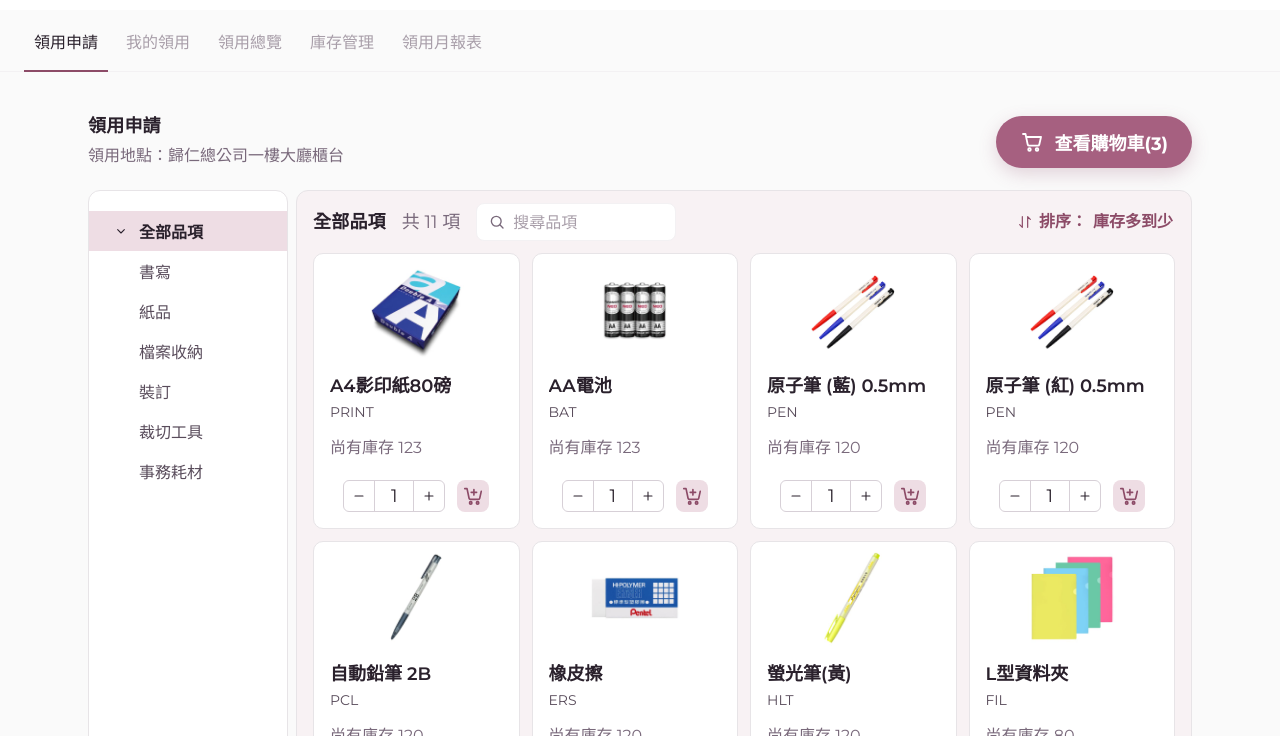
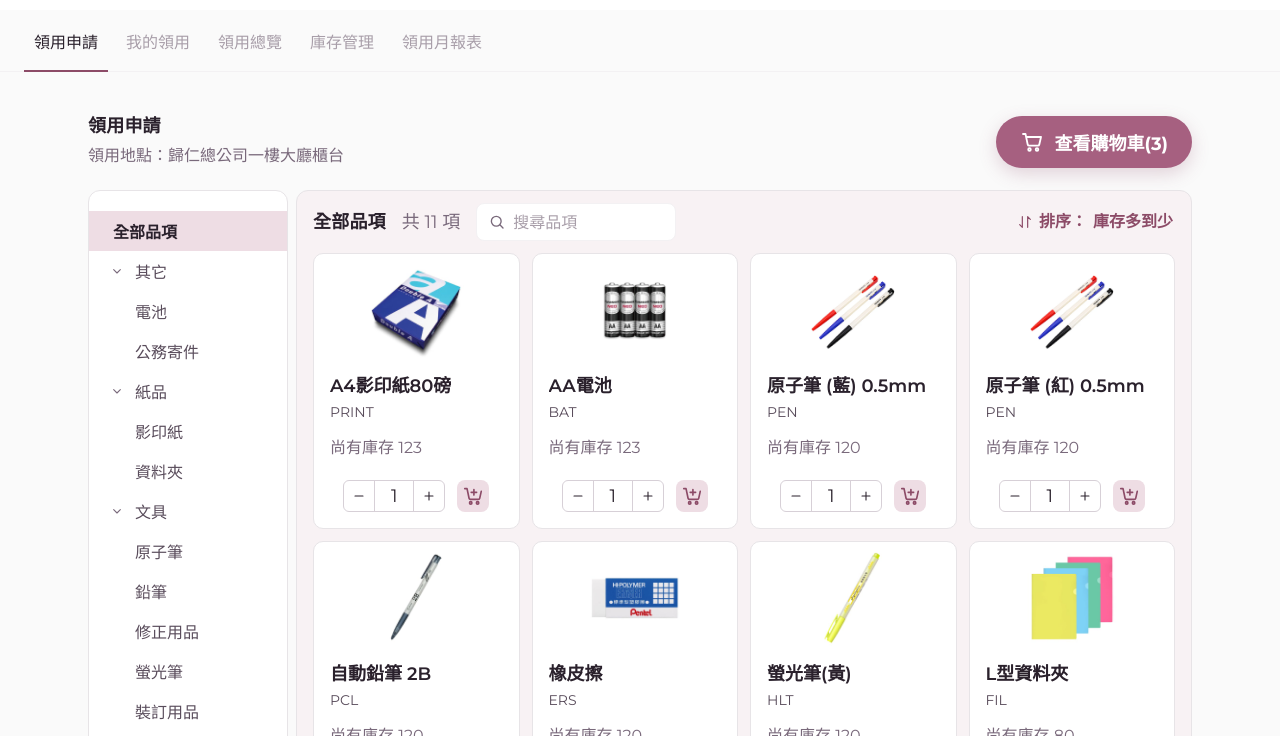
Before and after one commit to angelicliaw/Stationery, a plain HTML site: page index.html in a window 1280 px wide. Shown: the part 62-798 px from the top of the page. Drawn offline with Linux system fonts and the light colour scheme.

Commit message:
Add files via upload

```diff
--- a/index.html
+++ b/index.html
@@ -270,10 +270,17 @@ table.mt td.pad0{padding:0 8px}
 .apply-head .sub{color:var(--tx-3);margin-top:4px}
 .apply-wrap{display:grid;grid-template-columns:200px 1fr;gap:8px;align-items:stretch;min-height:780px}
 .cat-panel{background:#fff;border:1px solid var(--bd-3);border-radius:12px;padding:20px 0}
-.cat-panel button{display:flex;align-items:center;gap:10px;width:100%;height:40px;padding:0 0 0 50px;color:var(--tx-2);text-align:left}
-.cat-panel button.all{padding-left:24px;color:var(--tx-1);font-weight:600}
-.cat-panel button:hover{background:var(--ln-std-hover)}
-.cat-panel button.active{background:var(--sf-secondary);color:var(--tx-1);font-weight:600}
+/* 品項目錄（樹狀：主類別 → 子類別） */
+.tree-row{display:flex;align-items:center;width:100%;height:40px;color:var(--tx-2);text-align:left;font-size:16px}
+.tree-row:hover{background:var(--ln-std-hover)}
+.tree-row.active{background:var(--sf-secondary);color:var(--tx-1);font-weight:600}
+.tree-row.all{padding-left:24px;color:var(--tx-1)}
+.tree-row .tw{width:24px;height:24px;margin-left:16px;margin-right:6px;display:grid;place-items:center;color:var(--tx-3);border-radius:6px;flex-shrink:0;transition:transform .15s}
+.tree-row .tw:hover{background:var(--ln-tonal-hover)}
+.tree-row .tw.closed{transform:rotate(-90deg)}
+.tree-row.sub{padding-left:46px}
+.tree-row .lb{flex:1;min-width:0;overflow:hidden;text-overflow:ellipsis;white-space:nowrap;padding-right:12px}
+.cat-chips{display:none}
 .prod-panel{background:var(--sf-theme);border:1px solid var(--bd-3);border-radius:12px;padding:12px 16px 20px}
 .prod-tools{display:flex;align-items:center;gap:16px;margin-bottom:12px}
 .prod-tools .cnt{color:var(--tx-3);font-size:18px}
@@ -407,9 +414,14 @@ table.mt td.pad0{padding:0 8px}
 }
 @media (max-width:900px){
   .apply-wrap{grid-template-columns:1fr;min-height:0}
-  .cat-panel{display:flex;gap:6px;padding:8px;overflow-x:auto;border-radius:12px}
-  .cat-panel button,.cat-panel button.all{width:auto;flex-shrink:0;padding:0 14px;height:36px;border-radius:18px;white-space:nowrap}
-  .cat-panel button.all svg{display:none}
+  .cat-panel{padding:8px;border-radius:12px}
+  .cat-tree-list{display:none}
+  .cat-chips{display:flex;gap:6px;overflow-x:auto;scrollbar-width:none}
+  .cat-chips::-webkit-scrollbar{display:none}
+  .cat-chips+.cat-chips{margin-top:6px;padding-top:6px;border-top:1px solid var(--bd-4)}
+  .cat-chips button{flex-shrink:0;padding:0 14px;height:34px;border-radius:17px;white-space:nowrap;color:var(--tx-2)}
+  .cat-chips button.active{background:var(--sf-secondary);color:var(--tx-1);font-weight:600}
+  .cat-chips.subs button{height:30px;font-size:14px}
   .header-right{gap:16px}
   .plant .select-wrap{width:160px}
 }
@@ -918,7 +930,6 @@ const DATES=['2026/01/21 (四)','2026/01/22 (五)','2026/01/26 (一)','2026/01/2
 const WEEK=['星期一','星期二','星期三','星期四','星期五'];
 
 /* 領用申請品項（顯示分類為使用者端分類） */
-const APPLY_CATS=['書寫','紙品','檔案收納','裝訂','裁切工具','事務耗材'];
 const PRODUCTS=[
   {sku:'STAPEN0001',name:'原子筆 (藍) 0.5mm',code:'PEN',cat:'書寫',stock:120,img:IMG_PEN,unit:'支'},
   {sku:'STAPEN0002',name:'原子筆 (紅) 0.5mm',code:'PEN',cat:'書寫',stock:120,img:IMG_PEN,unit:'支'},
@@ -1107,20 +1118,41 @@ function go(screen){
 document.querySelectorAll('.ptab').forEach(t=>t.onclick=()=>go(t.dataset.screen));
 
 /* ================= 01 領用申請 ================= */
-let applyCat='全部品項',applySortDesc=true;
+/* 品項目錄：依分類管理的主類別／子類別，品項歸屬由料號前綴（主類別代碼＋子類別代碼）判斷 */
+let applySel={main:null,sub:null},applySortDesc=true;
+const treeOpen={};
+function prodPath(p){
+  for(const c of CATEGORIES)for(const x of c.subs){const pre=c.code+x.code;if(p.sku.startsWith(pre)&&/^\d+$/.test(p.sku.slice(pre.length)))return {main:c.name,sub:x.name};}
+  return {main:null,sub:null};
+}
 function renderCats(){
-  $('catList').innerHTML=`<button class="all ${applyCat==='全部品項'?'active':''}" onclick="setCat('全部品項')">${IC.chev}全部品項</button>`+
-    APPLY_CATS.map(c=>`<button class="${applyCat===c?'active':''}" onclick="setCat('${c}')">${c}</button>`).join('');
-}
-function setCat(c){applyCat=c;renderProducts();}
+  if(applySel.main&&!catOf(applySel.main))applySel={main:null,sub:null};
+  if(applySel.sub&&!subsOf(applySel.main).some(x=>x.name===applySel.sub))applySel.sub=null;
+  CATEGORIES.forEach(c=>{if(treeOpen[c.id]===undefined)treeOpen[c.id]=true;});
+  const allA=!applySel.main;
+  let h=`<div class="cat-tree-list"><button class="tree-row all ${allA?'active':''}" onclick="setCat(null)"><span class="lb">全部品項</span></button>`;
+  CATEGORIES.forEach(c=>{
+    const open=treeOpen[c.id],act=applySel.main===c.name&&!applySel.sub;
+    h+=`<button class="tree-row ${act?'active':''}" onclick="setCat('${esc(c.name)}')"><span class="tw ${open?'':'closed'}" title="${open?'收合':'展開'}" onclick="event.stopPropagation();treeOpen['${c.id}']=!treeOpen['${c.id}'];renderCats()">${IC.chev}</span><span class="lb">${esc(c.name)}</span></button>`;
+    if(open)h+=c.subs.map(x=>`<button class="tree-row sub ${applySel.main===c.name&&applySel.sub===x.name?'active':''}" onclick="setCat('${esc(c.name)}','${esc(x.name)}')"><span class="lb">${esc(x.name)}</span></button>`).join('');
+  });
+  h+=`</div>`;
+  // 手機版：主類別一列、子類別一列的滑動標籤
+  h+=`<div class="cat-chips"><button class="${allA?'active':''}" onclick="setCat(null)">全部品項</button>${CATEGORIES.map(c=>`<button class="${applySel.main===c.name?'active':''}" onclick="setCat('${esc(c.name)}')">${esc(c.name)}</button>`).join('')}</div>`;
+  const cur=catOf(applySel.main);
+  if(cur)h+=`<div class="cat-chips subs"><button class="${!applySel.sub?'active':''}" onclick="setCat('${esc(cur.name)}')">全部</button>${cur.subs.map(x=>`<button class="${applySel.sub===x.name?'active':''}" onclick="setCat('${esc(cur.name)}','${esc(x.name)}')">${esc(x.name)}</button>`).join('')}</div>`;
+  $('catList').innerHTML=h;
+}
+function setCat(main,sub){applySel={main:main||null,sub:sub||null};const c=catOf(main);if(c)treeOpen[c.id]=true;renderProducts();}
 function toggleSort(){applySortDesc=!applySortDesc;$('sortLabel').textContent=applySortDesc?'庫存多到少':'庫存少到多';renderProducts();}
 function renderProducts(){
   renderCats();
   $('pickLoc1').textContent='領用地點：'+LOCATION;
   const kw=$('prodSearch').value.trim();
-  let list=PRODUCTS.filter(p=>(applyCat==='全部品項'||p.cat===applyCat)&&(!kw||p.name.includes(kw)));
+  let list=PRODUCTS.filter(p=>{const pp=prodPath(p);return (!applySel.main||pp.main===applySel.main)&&(!applySel.sub||pp.sub===applySel.sub)&&(!kw||p.name.includes(kw));});
   list.sort((a,b)=>applySortDesc?b.stock-a.stock:a.stock-b.stock);
-  $('catName').textContent=applyCat;$('catCount').textContent=`共 ${list.length} 項`;
+  if(applySel.main&&!catOf(applySel.main))applySel={main:null,sub:null};
+  $('catName').textContent=applySel.sub?`${applySel.main} › ${applySel.sub}`:(applySel.main||'全部品項');$('catCount').textContent=`共 ${list.length} 項`;
   $('productGrid').innerHTML=list.length?list.map(p=>`<div class="pcard">
     <div class="img ${p.img?'has':''}">${p.img?`<img src="${p.img}" alt="">`:''}</div>
     <h4 title="${esc(p.name)}">${esc(p.name)}</h4><div class="code">${p.code}</div>
```
